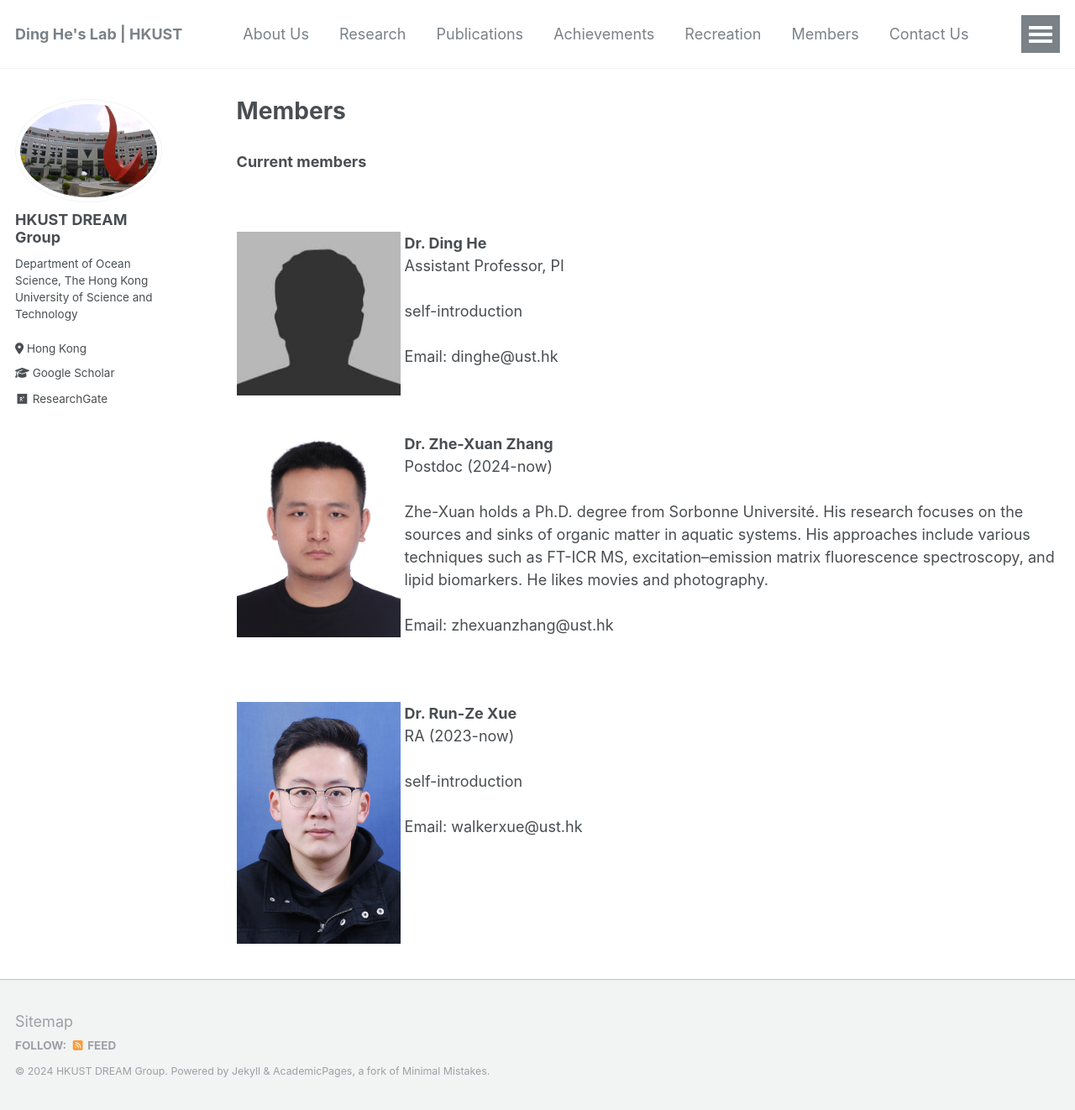
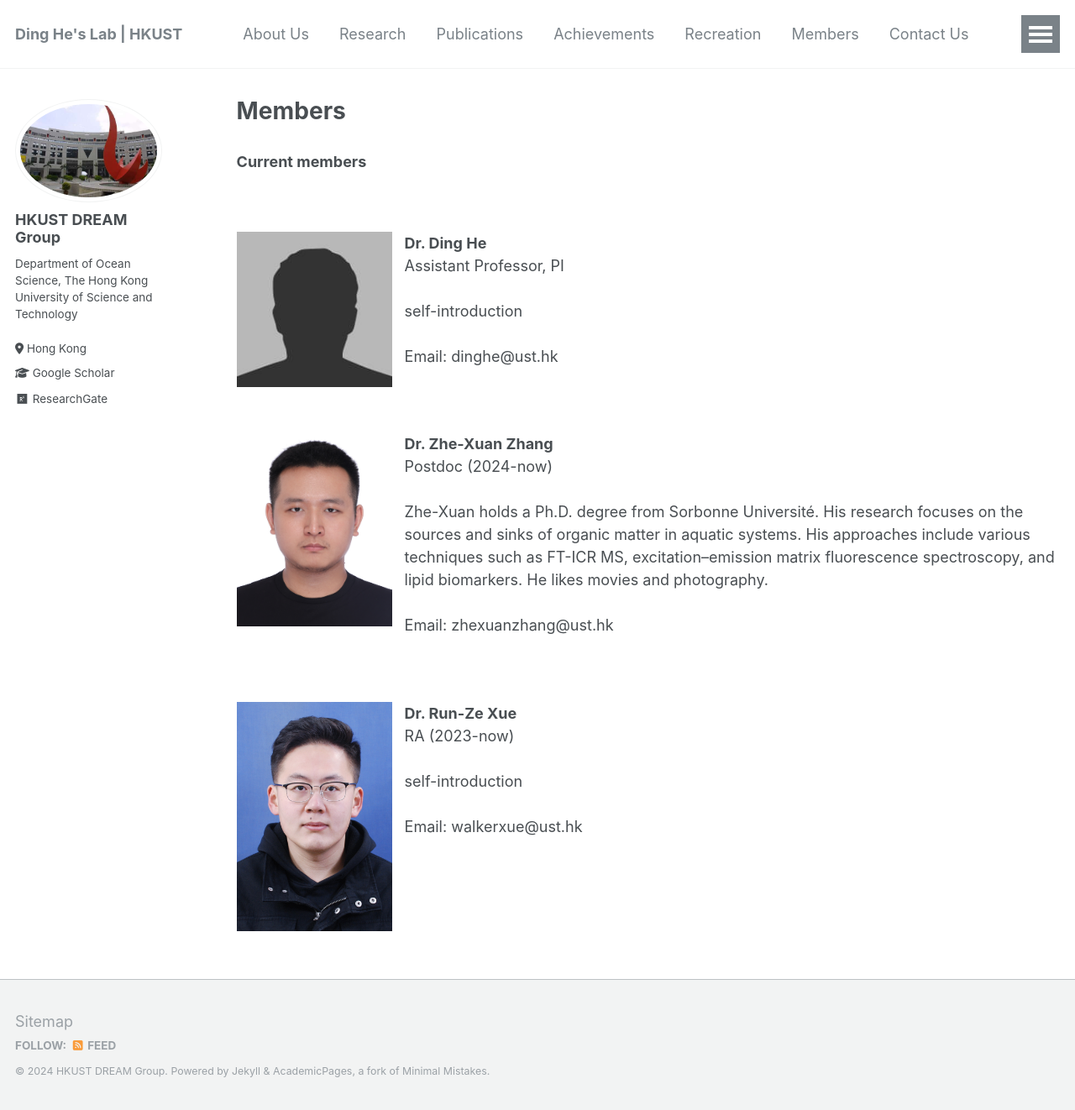
Before and after one commit to hkustDingHe/hkustDingHe.github.io, a Jekyll site: the page built from _pages/members.md, in a window 1280 px wide and 1322 px high. Shown: the whole window at 84% size. Built offline with Jekyll 4.4.1, drawn with Linux system fonts in a browser that asks for light colours.

Commit message:
Update members.md

```diff
--- a/_pages/members.md
+++ b/_pages/members.md
@@ -10,7 +10,7 @@ author_profile: true
 
 ### Current members
 <br/><br/>
-**Dr. Ding He** <img style="float: left; padding-right: 5px;" src="/images/bio-photo.jpg" width="200">
+**Dr. Ding He** <img style="float: left; padding-right: 15px;" src="/images/bio-photo.jpg" width="200">
 <br>
 Assistant Professor, PI
 <br/><br/>
@@ -19,7 +19,7 @@ self-introduction
 Email: dinghe@ust.hk
 
 <br/><br/>
-**Dr. Zhe-Xuan Zhang** <img style="float: left; padding-right: 5px;" src="/images/zhengzexuan.jpg" width="200">
+**Dr. Zhe-Xuan Zhang** <img style="float: left; padding-right: 15px;" src="/images/zhengzexuan.jpg" width="200">
 <br>
 Postdoc (2024-now)
 <br/><br/>
@@ -28,7 +28,7 @@ Zhe-Xuan holds a Ph.D. degree from Sorbonne Université. His research focuses on
 Email: zhexuanzhang@ust.hk
 
 <br/><br/>
-**Dr. Run-Ze Xue** <img style="float: left; padding-right: 5px;" src="/images/xuerunze.jpg" width="200">
+**Dr. Run-Ze Xue** <img style="float: left; padding-right: 15px;" src="/images/xuerunze.jpg" width="200">
 <br>
 RA (2023-now)
 <br/><br/>
```
